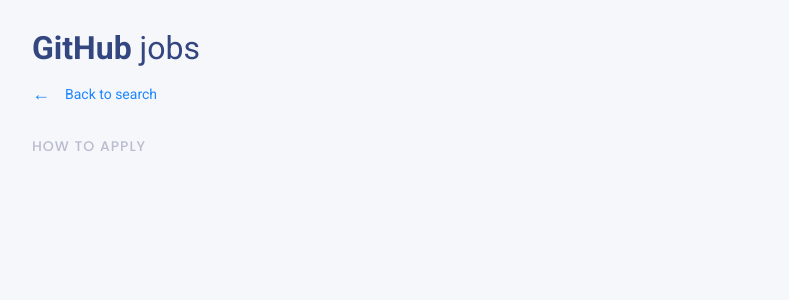
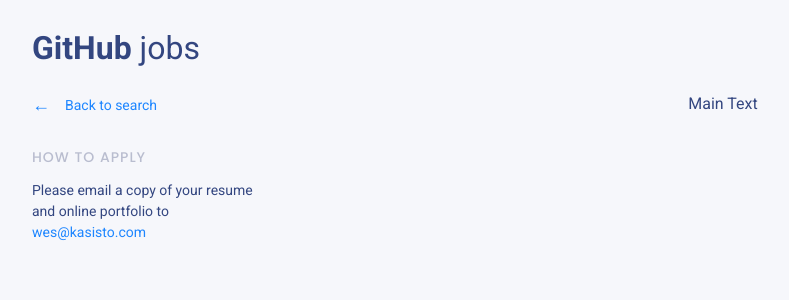
Before and after one commit to barbaraperic/github_jobs, a React (Vite) app: page /job in a window 1280 px wide. Shown: the top 300 px of the page, without its empty margins (32-821 px from the left). Built offline with nearby package versions, Linux system fonts and the light colour scheme.

Commit message:
WIP: main component

```diff
--- a/src/components/Logo.js
+++ b/src/components/Logo.js
@@ -2,7 +2,7 @@ import React from 'react';
 import styled from 'styled-components';
 
 const Title = styled.h1`
-  margin-top: 32px;
+  margin: 32px 0;
 `
 
 const Logo = () => {
--- a/src/containers/Banner.js
+++ b/src/containers/Banner.js
@@ -9,7 +9,6 @@ const Wrapper = styled.div`
   width: 100%;
   border-radius: 8px;
   margin-bottom: 42px;
-  margin-top: 32px;
   display: flex;
   justify-content: center;
   align-items: center;
--- /dev/null
+++ b/src/containers/Main.js
@@ -0,0 +1,12 @@
+import React from 'react';
+// import styled from 'styled-components';
+
+const Main = ({ className }) => {
+  return (
+    <main className={className}>
+      <h2 style={{ textAlign: 'center'}}>Main Text</h2>
+    </main>
+  )
+}
+
+export default Main
--- a/src/containers/SidebarInstructions.js
+++ b/src/containers/SidebarInstructions.js
@@ -2,17 +2,33 @@ import React from 'react';
 import styled from 'styled-components';
 import LinkBack from "../components/LinkBack"
 import LabelText from "../components/LabelText"
+import { blue } from '../utils'
+
+const Wrapper = styled.div`
+  max-width: 230px;
+`
 
 const StyledLabelText = styled(LabelText)`
   margin-top: 36px;
+  margin-bottom: 16px;
+`
+
+const Text = styled.p`
+  font-size: 14px;
+  line-height: 1.5;
+`
+
+const Email = styled.span`
+  color: ${blue[200]}
 `
 
 const SidebarInstructions = () => {
   return (
-    <>
+    <Wrapper>
       <LinkBack />
       <StyledLabelText text="How to apply"/>
-    </>
+      <Text>Please email a copy of your resume and online portfolio to <Email>wes@kasisto.com</Email></Text>
+    </Wrapper>
   )
 }
 
--- a/src/pages/JobDetails.js
+++ b/src/pages/JobDetails.js
@@ -1,12 +1,25 @@
 import React from 'react';
+import styled from 'styled-components';
 import Logo from '../components/Logo';
-import SidebarInstructions from '../containers/SidebarInstructions'
+import SidebarInstructions from '../containers/SidebarInstructions';
+import Main from '../containers/Main';
+
+const Wrapper = styled.div`
+  display: flex;
+`
+
+const StyledMain = styled(Main)`
+  flex-grow: 1;
+`
 
 const JobDetails = () => {
   return (
     <>
-      <Logo />
+    <Logo />
+    <Wrapper>
       <SidebarInstructions />
+      <StyledMain />
+    </Wrapper>
     </>
   )
 }
```
